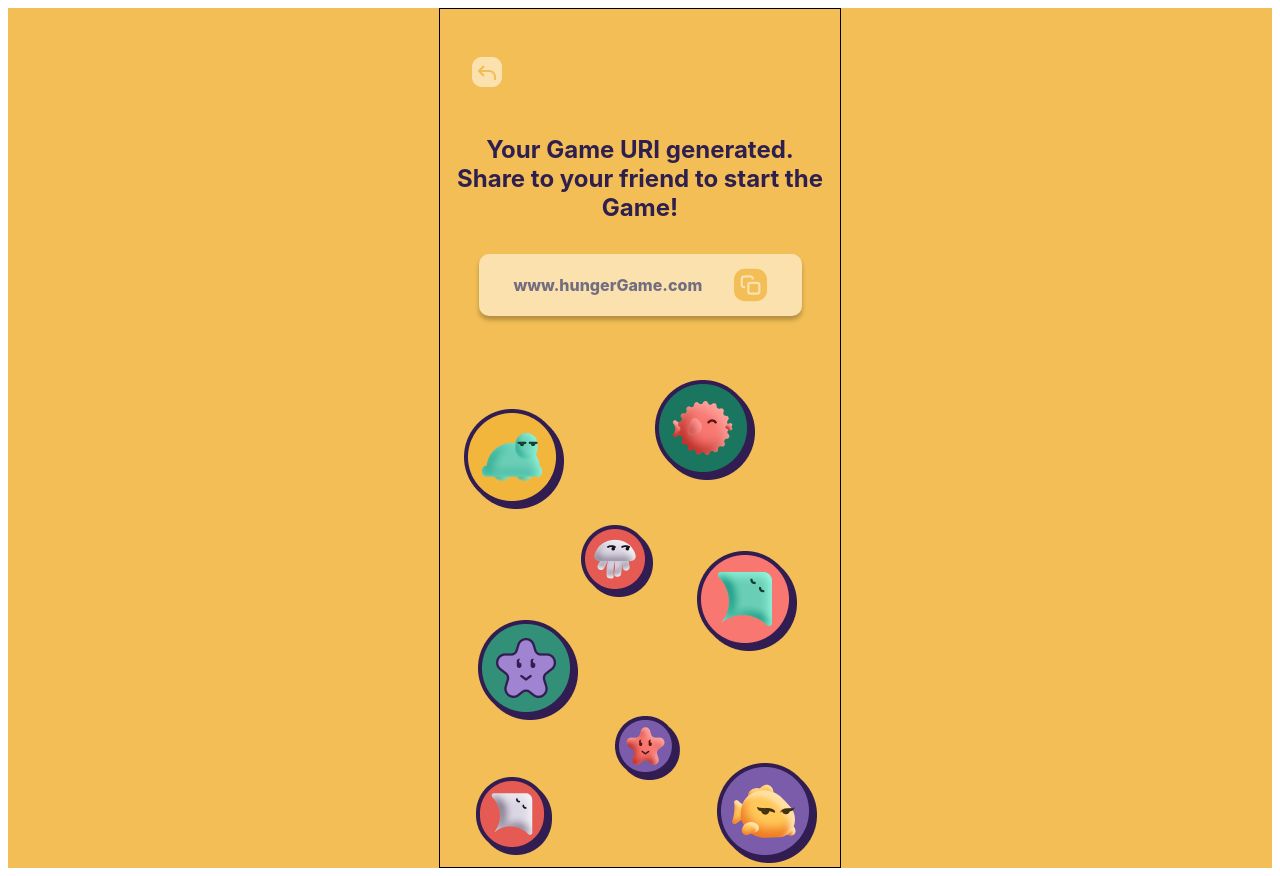
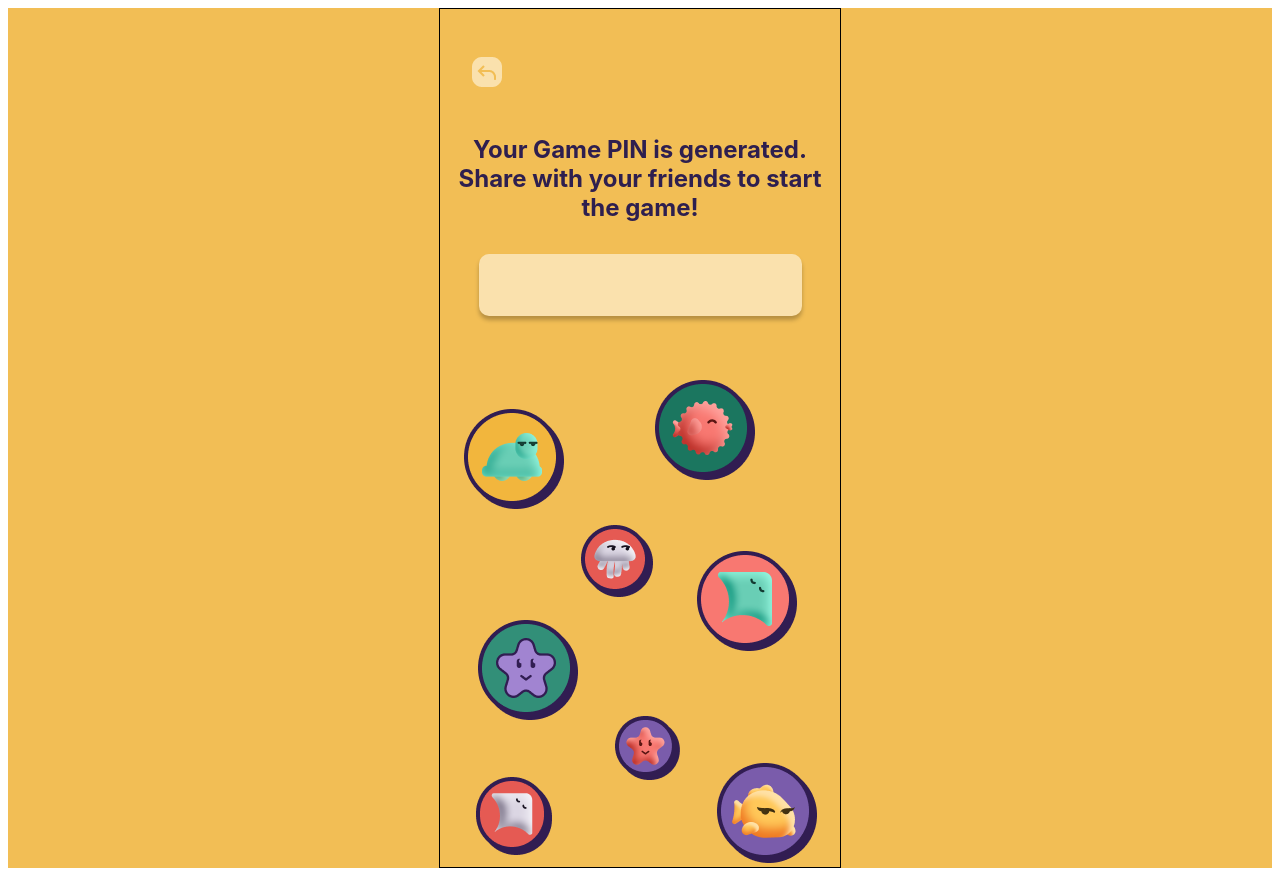
Before and after one commit to vivren/hungergames, a Next.js app in the folder hungergames/: page /url in a window 1280 px wide. Built offline with nearby package versions, Linux system fonts and the light colour scheme.

Commit message:
feat: used query param to display Game Pin

```diff
--- a/hungergames/src/app/page.tsx
+++ b/hungergames/src/app/page.tsx
@@ -6,6 +6,7 @@ import Link from 'next/link';
 import { useRouter } from 'next/navigation';
 
 export default function Home() {
+  // State for the input value
   const [inputValue, setInputValue] = useState('');
   const router = useRouter();
 
@@ -13,6 +14,7 @@ export default function Home() {
     setInputValue(event.target.value);
   };
 
+  // Fetch API
   const createNewGame = async (event: { preventDefault: () => void; }) => {
     event.preventDefault(); // Prevent the default link click action
 
@@ -26,7 +28,7 @@ export default function Home() {
       const data = await response.json();
       console.log(data);
 
-      router.push(`/url?gameId=${data}`);
+      router.push(`/url?gameId=${data}`); // Redirect to the URL page with the gameId
     } catch (error) {
       console.error('Error:', error);
     }
--- a/hungergames/src/pages/url.tsx
+++ b/hungergames/src/pages/url.tsx
@@ -1,7 +1,11 @@
+import { useRouter } from 'next/router';
 import Link from 'next/link';
 import './url.css'
 
 export default function URL(){
+    const router = useRouter();
+    const { gameId } = router.query;
+
     return(
         <div className="page">
             <div className="main">
@@ -11,14 +15,13 @@ export default function URL(){
 
                <div className='text'>
                 <h2>
-                Your Game URI generated. <br/>
-                Share to your friend to start the Game!
+                Your Game PIN is generated. <br/>
+                Share with your friends to start the game!
                 </h2>
                </div>
 
                <div className="urlLink">
-                    <h2>www.hungerGame.com</h2>
-                    <img className="copy" src="/icon/copy.svg" alt="copy png"/>
+                    <h2>{gameId}</h2>
                </div>
 
                <div className='footer'>
```
